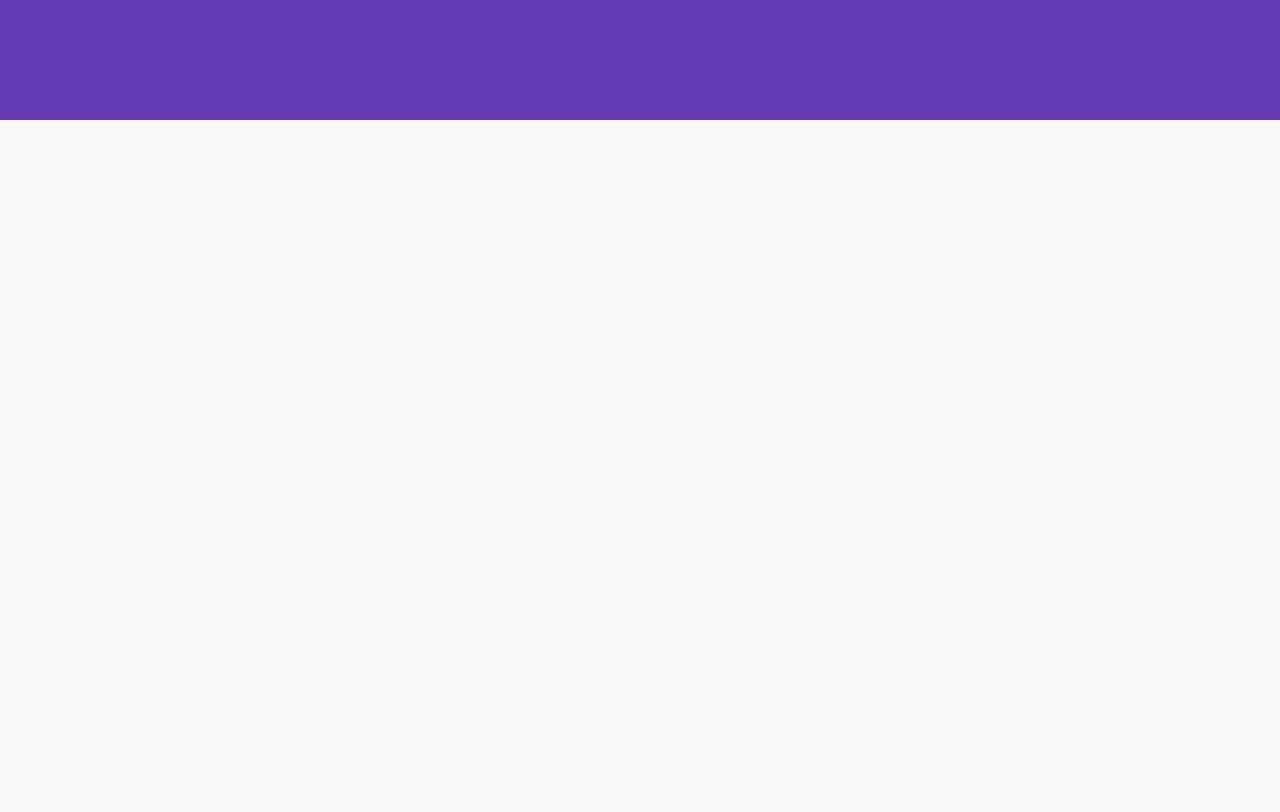
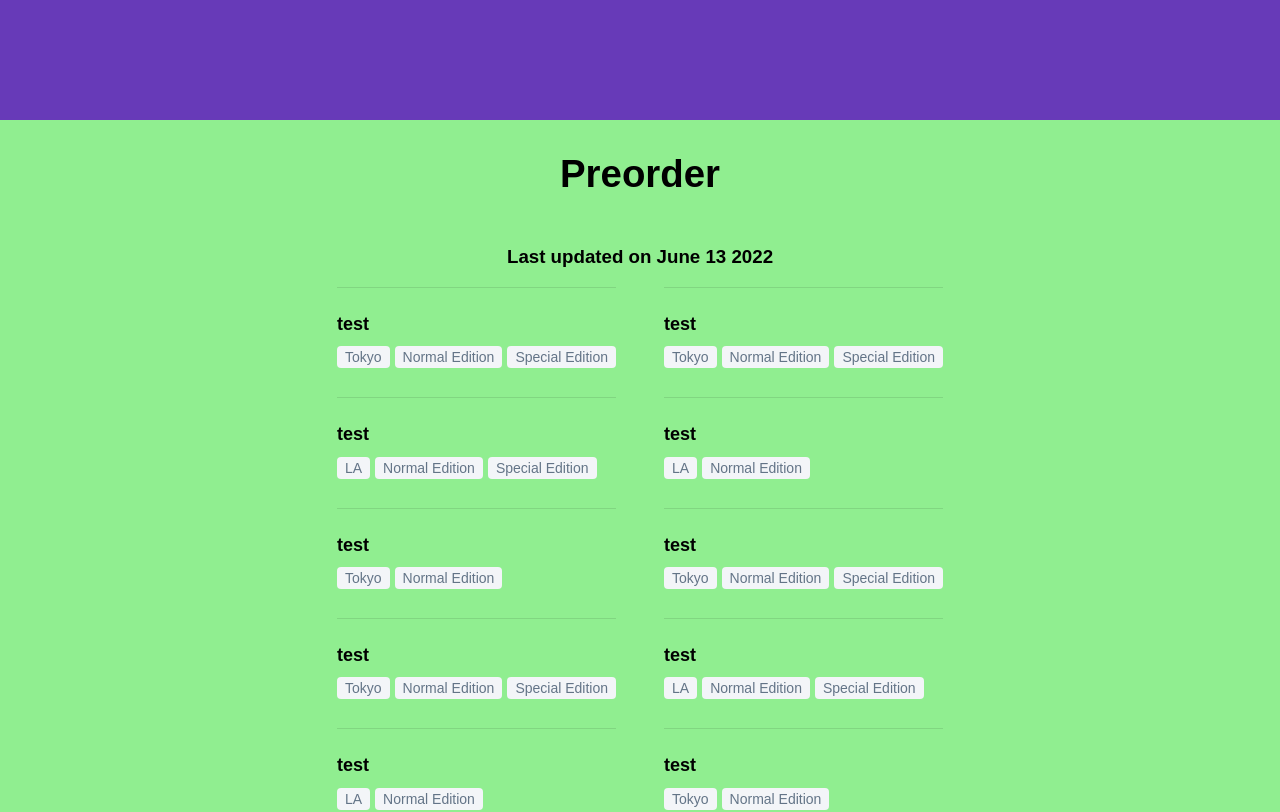
Before and after one commit to JesseLeung97/tlou-countdown, a Preact app: page / in a window 1280 px wide. Shown: the part 680-1492 px from the top of the page. Before the commit the page ends 800 px from the top, so only its background shows below. Built offline with nearby package versions, Linux system fonts and the light colour scheme; a web font is replaced by a local one.

Commit message:
[Add] Continue building out preorder section

```diff
--- a/src/app.tsx
+++ b/src/app.tsx
@@ -1,6 +1,7 @@
 import { LoadingManager } from "./components/util/LoadingManager";
 import { CountdownSection } from "./components/CountdownSection";
 import { PreorderSection } from "./components/PreorderSection";
+import { FooterSection } from "./components/FooterSection";
 
 export function App() {
 	return (
--- a/src/components/Countdown/styles.module.css
+++ b/src/components/Countdown/styles.module.css
@@ -4,8 +4,7 @@
     text-shadow: 0 0 1px black;
     text-align: center;
     display: inline-block;
-    position: sticky;
-    top: 0;
+    position: absolute;
     margin-left: auto;
     margin-right: auto;
     opacity:0;
--- a/src/components/CountdownSection/index.tsx
+++ b/src/components/CountdownSection/index.tsx
@@ -4,10 +4,10 @@ import classes from "./styles.module.css";
 
 const CountdownSection = () => {
     return (
-        <div className={classes.wrapper}>
+        <section className={classes.wrapper}>
             <Countdown />
             <QuoteGenerator />
-        </div>
+        </section>
     );
 }
 
--- /dev/null
+++ b/src/components/FooterSection/index.tsx
@@ -0,0 +1,14 @@
+import classes from "./styles.module.css";
+import texts from "../../texts/siteTexts.json";
+
+const FooterSection = () => {
+    return (
+        <section className={classes.footer_wrapper}>
+            <a href={texts.footer.githubLink}>{texts.footer.github}</a>
+        </section>
+    );
+}
+
+export {
+    FooterSection
+}
--- /dev/null
+++ b/src/components/FooterSection/styles.module.css
@@ -0,0 +1,6 @@
+.footer_wrapper {
+    height: 84px;
+    width: 100%;
+    bottom: 0;
+    display: block;
+}
--- a/src/components/PreorderSection/index.tsx
+++ b/src/components/PreorderSection/index.tsx
@@ -1,11 +1,74 @@
+import classes from "./styles.module.css";
+import tagClasses from "../PreorderStore/styles.module.css";
 import { Countdown } from "../Countdown";
 import { QuoteGenerator } from "../QuoteGenerator";
-import classes from "./styles.module.css";
+import { PreorderStore } from "../PreorderStore";
+import storeListJson from "../../texts/storeList.json";
+import { useState } from "preact/hooks";
+import { FooterSection } from "../FooterSection";
+import texts from "../../texts/siteTexts.json";
+
 
 const PreorderSection = () => {
+    const storeListFull = storeListJson.storeList;
+    const [storeList, setStoreList] = useState(storeListJson.storeList);
+    const [locationFilter, setLocationFilter] = useState<string>("");
+    const [specialEditionFilter, setSpecialEditionFilter] = useState<boolean>(false);
+
+    const filterLocation = (location: string): void => {
+        const isReset = location === locationFilter;
+        if(isReset) {
+            setLocationFilter("");
+            if(specialEditionFilter) {
+                setStoreList(storeListFull.filter(store => store.hasSpecialEdition === true));
+            } else {
+                setStoreList(storeListFull);
+            }
+        } else {
+            setLocationFilter(location);
+            setStoreList(storeList.filter(store => store.location === location));
+        }
+    }
+
+    const filterEdition = (edition: "normal" | "special"): void => {
+        if(edition === "normal") return;
+        if(specialEditionFilter) {
+            if(locationFilter !== "") {
+                setStoreList(storeListFull.filter(store => store.location === locationFilter));
+            } else {
+                setStoreList(storeListFull);
+            }
+        } else {
+            setStoreList(storeList.filter(store => store.hasSpecialEdition === true));
+        }
+        setSpecialEditionFilter(!specialEditionFilter);
+    }
+
     return (
-        <div className={classes.wrapper}>
-        </div>
+        <section className={classes.wrapper}>
+            <h1 className={classes.preorder_title}>{texts.preorderSection.title}</h1>
+            <h3>{texts.preorderSection.lastUpdatedBase + texts.preorderSection.lastUpdatedDate}</h3>
+            <section>
+                <span className={`${tagClasses.tag} ${locationFilter === "" ? tagClasses.tag_hidden : ""}`}>{locationFilter}</span>
+                <span className={`${tagClasses.tag} ${!specialEditionFilter ? tagClasses.tag_hidden : ""}`}>{texts.preorderStore.specialEdition}</span>
+            </section>
+            <section className={classes.store_list}>
+                { storeList.map(store => {
+                    return (
+                        <PreorderStore
+                            name={store.name}
+                            link={store.link}
+                            location={store.location}
+                            hasSpecial={store.hasSpecialEdition}
+                            locationFilter={locationFilter}
+                            editionFilter={specialEditionFilter}
+                            filterLocation={filterLocation}
+                            filterEdition={filterEdition} />
+                    );
+                })}
+            </section>
+            <FooterSection />
+        </section>
     );
 }
 
--- a/src/components/PreorderSection/styles.module.css
+++ b/src/components/PreorderSection/styles.module.css
@@ -1,8 +1,25 @@
 .wrapper {
-    height: 300vh;
+    min-height: 100vh;
     width: 100vw;
     background: lightgreen;
+    scroll-snap-align: start;
+    display: flex;
+    flex-direction: column;
+    text-align: center;
+    position: relative;
+}
+.preorder_title {
+    font-size: 3vw;
+}
+.store_list {
+    margin: 0 auto;
     display: grid;
-    place-items: center;
-    scroll-snap-align: start;
+    grid-template-columns: 1fr 1fr;
+    column-gap: 48px;
 }
+
+@media screen and (max-width: 600px) {
+    .store_list {
+        grid-template-columns: 1fr;
+    }
+}
--- /dev/null
+++ b/src/components/PreorderStore/index.tsx
@@ -0,0 +1,40 @@
+import classes from "./styles.module.css";
+import texts from "../../texts/siteTexts.json";
+import { FunctionComponent } from "preact";
+
+interface TPreorderStoreProps {
+    name: string;
+    location: string;
+    hasSpecial: boolean;
+    link: string;
+    locationFilter: string,
+    editionFilter: boolean,
+    filterLocation: (location: string) => void,
+    filterEdition: (edition: "normal" | "special") => void
+}
+
+const PreorderStore: FunctionComponent<TPreorderStoreProps> = ({
+    name,
+    location,
+    hasSpecial,
+    link,
+    locationFilter,
+    editionFilter,
+    filterLocation,
+    filterEdition
+}) => {
+    return (
+        <div className={classes.store_container}>
+            <h3 className={classes.store_name}><a href={link}>{name}</a></h3>
+            <span className={`${classes.tag} ${locationFilter === location ? classes.tag_active : ""}`} onClick={() => filterLocation(location)}>{location}</span>
+            <span className={classes.tag} onClick={() => filterEdition("normal")}>{texts.preorderStore.normalEdition}</span>
+            { hasSpecial &&
+                <span className={`${classes.tag} ${editionFilter ? classes.tag_active : ""}`} onClick={() => filterEdition("special")}>{texts.preorderStore.specialEdition}</span>
+            }
+        </div>
+    );
+}
+
+export {
+    PreorderStore
+}
--- /dev/null
+++ b/src/components/PreorderStore/styles.module.css
@@ -0,0 +1,44 @@
+.store_container {
+    padding: 24px 0;
+    border-top: 1px solid rgba(0, 0, 0, 0.1);
+    text-align: left;
+
+}
+.store_name {
+    font-size: 18px;
+    line-height: 1.35;
+    font-weight: bold;
+    margin: 0 0;
+    margin-bottom: 10px;
+}
+.tag {
+    display: inline-block;
+    margin-bottom: 5px;
+    padding: 3px 8px;
+    font-size: 14px;
+    color: #637487;
+    border-radius: 4px;
+    text-decoration: none;
+    background-color: #f3f5f8;
+    cursor: pointer;
+}
+.tag:not(:last-child) {
+    margin-right: 5px;
+}
+.tag:hover {
+    color: #121416;
+}
+.tag-group {
+    margin-bottom: -5px;
+}
+.tag_active {
+    color: #4c48d9;
+    background-color: rgba(76, 72, 217, 0.08);
+}
+.tag_active:hover {
+    color: #4c48d9;
+    background-color: rgba(76, 72, 217, 0.12);
+}
+.tag_hidden {
+    display: none;
+}
--- a/src/index.css
+++ b/src/index.css
@@ -1,6 +1,9 @@
 @font-face {
 	font-family: PressGothic;
 	src: local('PressGothic'), url(./fonts/PressGothic.otf)format('truetype');
+}
+html {
+	scroll-snap-type: y mandatory;
 }
 html,
 body {
@@ -9,6 +12,7 @@ body {
 	margin: 0;
 	background: #fafafa;
 	font-weight: 400;
+	font-family: sans-serif;
 	-webkit-font-smoothing: antialiased;
 	-moz-osx-font-smoothing: grayscale;
 	--tlou-font: PressGothic;
@@ -17,8 +21,8 @@ body {
 	box-sizing: border-box;
 }
 #app {
-	height: 100vh;
-	overflow-y: auto;
-	scroll-snap-type: y mandatory;
-	position: absolute;
 }
+a {
+	color: inherit;
+	text-decoration: none;
+}
--- /dev/null
+++ b/src/texts/siteTexts.json
@@ -0,0 +1,21 @@
+{
+    "links": {
+        "normal": "/preorder/normal",
+        "special": "/preorder/special",
+        "location": "/preorder/"
+    },
+    "preorderSection": {
+        "title": "Preorder",
+        "lastUpdatedBase": "Last updated on ",
+        "lastUpdatedDate": "June 13 2022"
+
+    },
+    "preorderStore": {
+        "normalEdition": "Normal Edition",
+        "specialEdition": "Special Edition"
+    },
+    "footer": {
+        "githubLink": "https://github.com/JesseLeung97/tlou-countdown",
+        "github": "GitHub"
+    }
+}
--- /dev/null
+++ b/src/texts/storeList.json
@@ -0,0 +1,124 @@
+{
+    "storeList": [
+        {
+            "name": "test",
+            "link": "jesska.io",
+            "location": "Tokyo",
+            "hasSpecialEdition": true
+        },
+        {
+            "name": "test",
+            "link": "jesska.io",
+            "location": "Tokyo",
+            "hasSpecialEdition": true
+        },
+        {
+            "name": "test",
+            "link": "jesska.io",
+            "location": "LA",
+            "hasSpecialEdition": true
+        },
+        {
+            "name": "test",
+            "link": "jesska.io",
+            "location": "LA",
+            "hasSpecialEdition": false
+        },
+        {
+            "name": "test",
+            "link": "jesska.io",
+            "location": "Tokyo",
+            "hasSpecialEdition": false
+        },
+        {
+            "name": "test",
+            "link": "jesska.io",
+            "location": "Tokyo",
+            "hasSpecialEdition": true
+        },
+        {
+            "name": "test",
+            "link": "jesska.io",
+            "location": "Tokyo",
+            "hasSpecialEdition": true
+        },
+        {
+            "name": "test",
+            "link": "jesska.io",
+            "location": "LA",
+            "hasSpecialEdition": true
+        },
+        {
+            "name": "test",
+            "link": "jesska.io",
+            "location": "LA",
+            "hasSpecialEdition": false
+        },
+        {
+            "name": "test",
+            "link": "jesska.io",
+            "location": "Tokyo",
+            "hasSpecialEdition": false
+        },
+        {
+            "name": "test",
+            "link": "jesska.io",
+            "location": "Tokyo",
+            "hasSpecialEdition": true
+        },
+        {
+            "name": "test",
+            "link": "jesska.io",
+            "location": "Tokyo",
+            "hasSpecialEdition": true
+        },
+        {
+            "name": "test",
+            "link": "jesska.io",
+            "location": "LA",
+            "hasSpecialEdition": true
+        },
+        {
+            "name": "test",
+            "link": "jesska.io",
+            "location": "LA",
+            "hasSpecialEdition": false
+        },
+        {
+            "name": "test",
+            "link": "jesska.io",
+            "location": "Tokyo",
+            "hasSpecialEdition": false
+        },
+        {
+            "name": "test",
+            "link": "jesska.io",
+            "location": "Tokyo",
+            "hasSpecialEdition": true
+        },
+        {
+            "name": "test",
+            "link": "jesska.io",
+            "location": "Tokyo",
+            "hasSpecialEdition": true
+        },
+        {
+            "name": "test",
+            "link": "jesska.io",
+            "location": "LA",
+            "hasSpecialEdition": true
+        },
+        {
+            "name": "test",
+            "link": "jesska.io",
+            "location": "LA",
+            "hasSpecialEdition": false
+        },
+        {
+            "name": "test",
+            "link": "jesska.io",
+            "location": "Tokyo",
+            "hasSpecialEdition": false
+        }
+    ]
+}
```
